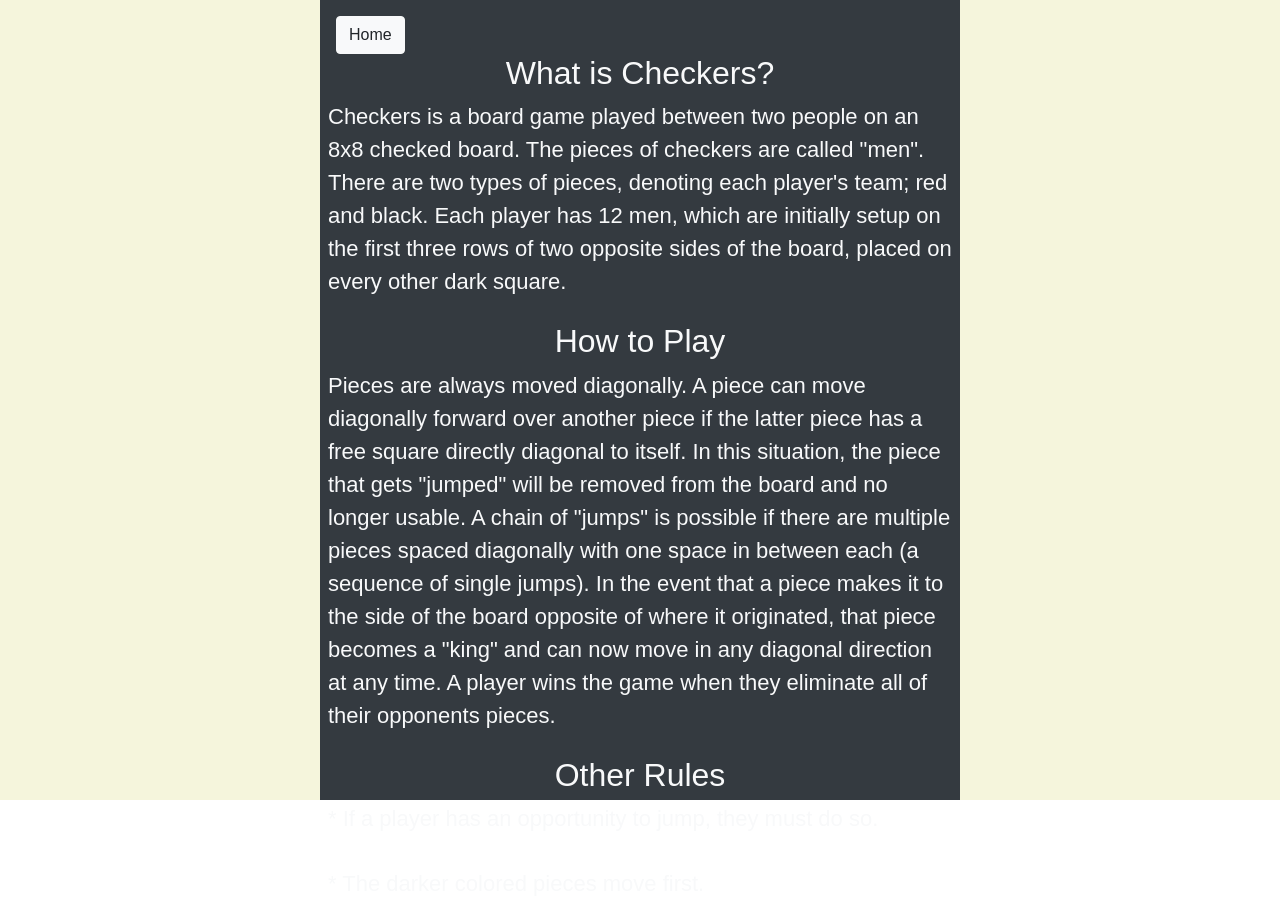
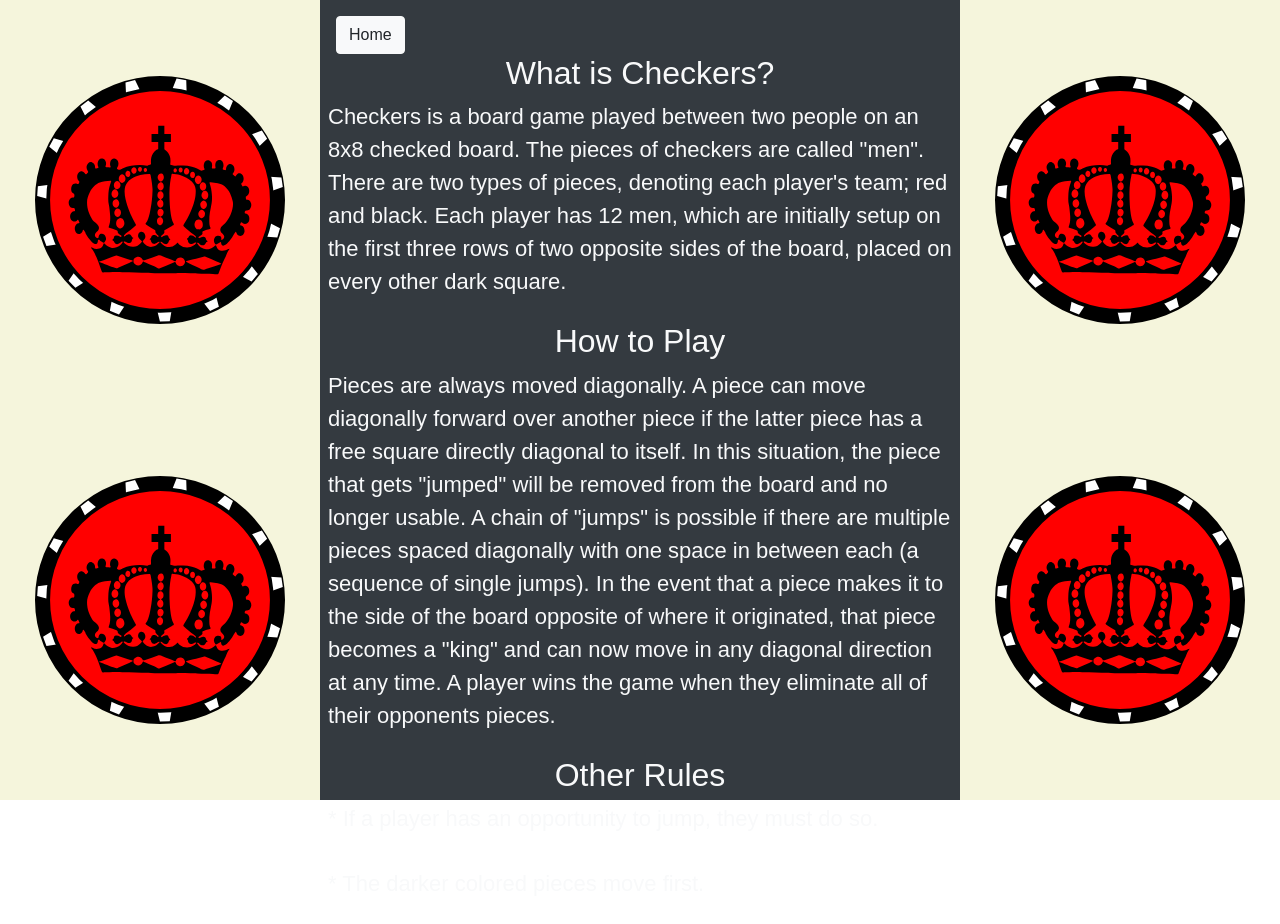
Before and after one commit to alexeast99/checkers, a plain HTML site: page view/rules.html in a window 1280 px wide. Drawn offline with Linux system fonts and the light colour scheme.

Commit message:
Added decorative images to rules page.

```diff
--- a/view/rules.html
+++ b/view/rules.html
@@ -18,7 +18,18 @@
         <div class="row h-100 justify-content-center">
 
             <!--Decorative column-->
-            <div class="col"></div>
+            <div class="col h-100">
+                <div class="row h-50 align-items-center ju">
+                    <div class="col text-center">
+                        <img alt="man piece" src="assets/images/man_sidebar.svg">
+                    </div>
+                </div>
+                <div class="row h-50 align-items-center">
+                    <div class="col text-center">
+                        <img alt="man piece" src="assets/images/man_sidebar.svg">
+                    </div>
+                </div>
+            </div>
 
             <!--Column containing all text and sub-rows-->
             <div class="col-6 bg-dark p-0 h-100">
@@ -69,7 +80,18 @@
             </div>
 
             <!--Decorative column-->
-            <div class="col"></div>
+            <div class="col h-100">
+                <div class="row h-50 align-items-center">
+                    <div class="col text-center">
+                        <img alt="man piece" src="assets/images/man_sidebar.svg">
+                    </div>
+                </div>
+                <div class="row h-50 align-items-center">
+                    <div class="col text-center">
+                        <img alt="man piece" src="assets/images/man_sidebar.svg">
+                    </div>
+                </div>
+            </div>
 
         </div>
 
```
Also changed, not shown: view/assets/images/man_sidebar.svg (added).
